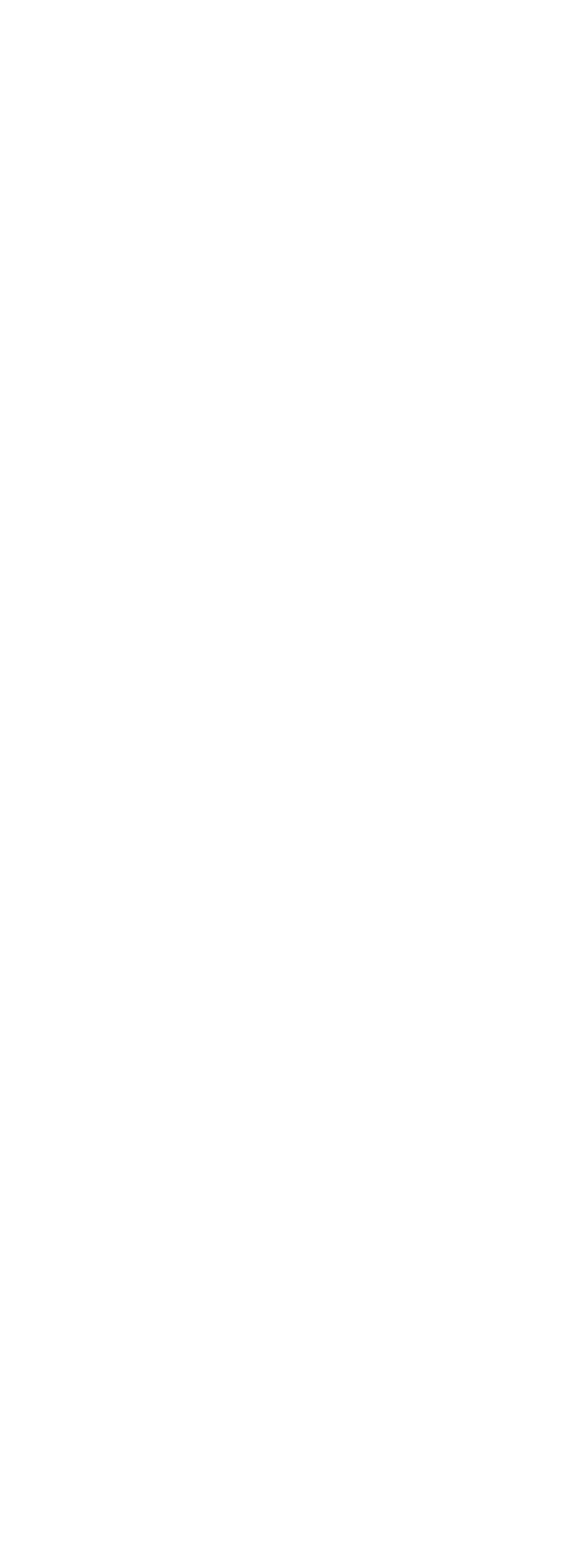
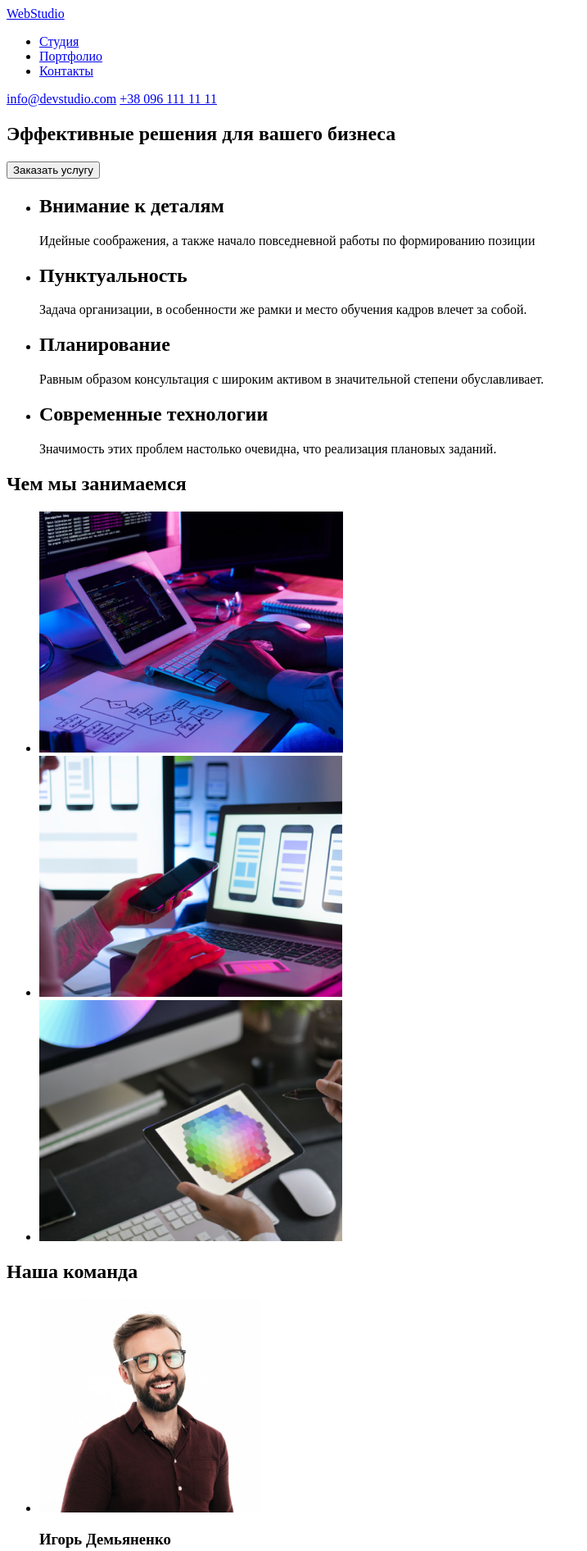
Before and after one commit to DimaB21/goit-markup-hw-01, a plain HTML site: page index.html in a window 1280 px wide. Shown: the top 1892 px of the page at 82% size, without its empty margins (0-717 px from the left). Before the commit the page ends 800 px from the top, so only its background shows below. Drawn offline with Linux system fonts and the light colour scheme.

Commit message:
finished

```diff
--- a/index.html
+++ b/index.html
@@ -7,3 +7,149 @@
     <title>Document</title>
   </head>
   <body>
+    <header>
+      <nav>
+        <a href="./index.html">WebStudio</a>
+        <ul>
+          <li>
+            <a href="/Студия">Студия</a>
+          </li>
+          <li>
+            <a href="/Портфолио">Портфолио</a>
+          </li>
+          <li>
+            <a href="/Контакты">Контакты</a>
+          </li>
+        </ul>
+      </nav>
+      <a href="emailto:info@devstudio.com">info@devstudio.com</a>
+      <a href="tel:+380961111111">+38 096 111 11 11</a>
+    </header>
+    <main>
+      <section>
+        <h1>Эффективные решения для вашего бизнеса</h1>
+        <button type="button">Заказать услугу</button>
+      </section>
+      <section>
+        <ul>
+          <li>
+            <h2>Внимание к деталям</h2>
+            <p>
+              Идейные соображения, а также начало повседневной работы по
+              формированию позиции
+            </p>
+          </li>
+          <li>
+            <h2>Пунктуальность</h2>
+            <p>
+              Задача организации, в особенности же рамки и место обучения кадров
+              влечет за собой.
+            </p>
+          </li>
+          <li>
+            <h2>Планирование</h2>
+            <p>
+              Равным образом консультация с широким активом в значительной
+              степени обуславливает.
+            </p>
+          </li>
+          <li>
+            <h2>Современные технологии</h2>
+            <p>
+              Значимость этих проблем настолько очевидна, что реализация
+              плановых заданий.
+            </p>
+          </li>
+        </ul>
+      </section>
+      <section>
+        <h2>Чем мы занимаемся</h2>
+        <div>
+          <ul>
+            <li>
+              <img
+                src="./images/main/about-1.img.png"
+                alt="пользователь набирает верстку сайта"
+                width="371"
+                height="294"
+              />
+            </li>
+            <li>
+              <img
+                src="./images/main/about-2.img.png"
+                alt="дизайн страниц телефона"
+                width="370"
+                height="294"
+              />
+            </li>
+            <li>
+              <img
+                src="./images/main/about-3.img.png"
+                alt="игра в планшете"
+                width="370"
+                height="294"
+              />
+            </li>
+          </ul>
+        </div>
+      </section>
+      <section>
+        <h2>Наша команда</h2>
+        <ul>
+          <li>
+            <img
+              src="./images/main/user1.jpg.jpg"
+              alt="фото Игорь Демьяненко"
+              width="270"
+              height="260"
+            />
+            <h3>Игорь Демьяненко</h3>
+            <p>Product Designer</p>
+          </li>
+          <li>
+            <img
+              src="./images/main/user2.jpg.jpg"
+              alt="фото Ольга Репина"
+              width="270"
+              height="260"
+            />
+            <h3>Ольга Репина</h3>
+            <p>Frontend Developer</p>
+          </li>
+          <li>
+            <img
+              src="./images/main/user3.jpg.jpg"
+              alt="фото Николай Тарасов"
+              width="270"
+              height="260"
+            />
+            <h3>Николай Тарасов</h3>
+            <p>Marketing</p>
+          </li>
+          <li>
+            <img
+              src="./images/main/user4.jpg.jpg"
+              width="270"
+              height="260"
+              alt="фото Михаил Ермаков"
+            />
+            <h3>Михаил Ермаков</h3>
+            <p>UI Designer</p>
+          </li>
+        </ul>
+      </section>
+    </main>
+    <footer>
+      <section>
+        <h2>WebStudio</h2>
+        <address>
+          <ul>
+            <li>г. Киев, пр-т Леси Украинки, 26</li>
+            <li>info@example.com</li>
+            <li>+38 099 111 11 11</li>
+          </ul>
+        </address>
+      </section>
+    </footer>
+  </body>
+</html>
```
